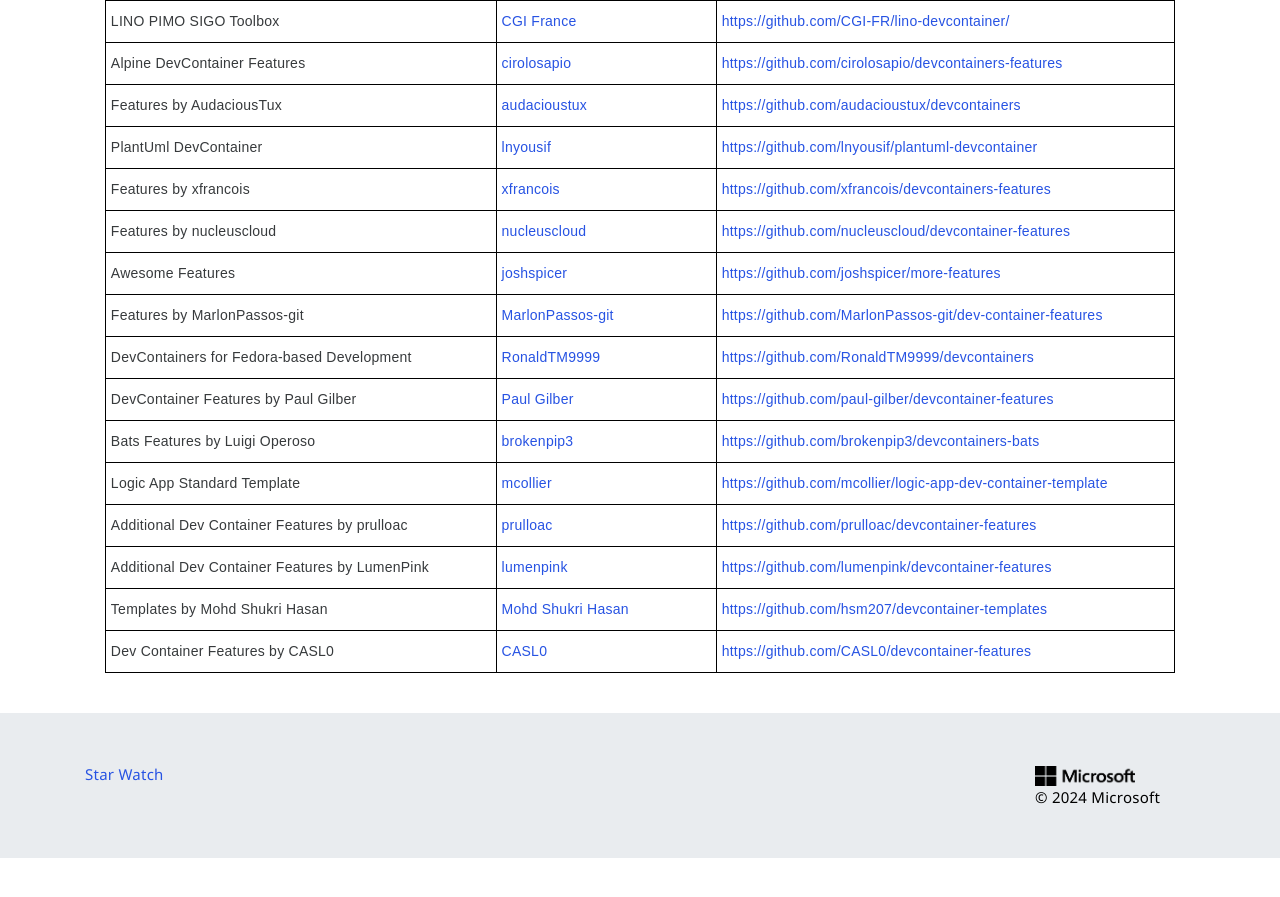
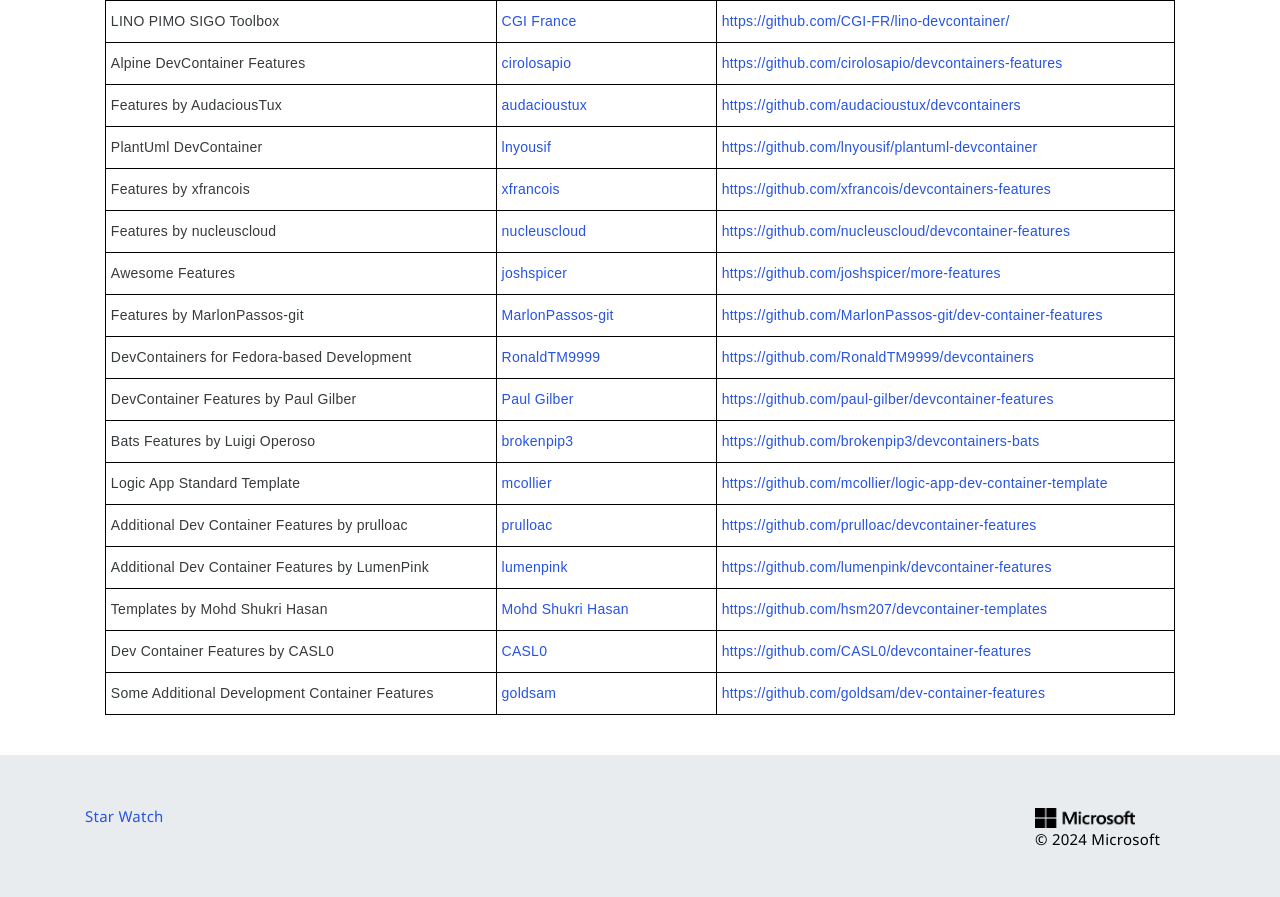
Before and after one commit to devcontainers/devcontainers.github.io, a Jekyll site: the page built from collections.html, in a window 1280 px wide and 900 px high, scrolled down 5122 px. Shown: the top 897 px of the window. Built offline with Jekyll 4.4.1, drawn with Linux system fonts in a browser that asks for light colours; nearby versions of some CDN libraries; comment, search, counter and statistics services are not loaded; before the commit the page ends 5980 px from its top, so only the background shows below that.

Commit message:
added goldsam's features repo to the index

```diff
--- a/_data/collection-index.yml
+++ b/_data/collection-index.yml
@@ -648,3 +648,8 @@
   contact: https://github.com/CASL0/devcontainer-features/issues
   repository: https://github.com/CASL0/devcontainer-features
   ociReference: ghcr.io/casl0/devcontainer-features
+- name: Some Additional Development Container Features
+  maintainer: goldsam
+  contact: https://github.com/goldsam/dev-container-features/issues
+  repository: https://github.com/goldsam/dev-container-features
+  ociReference: ghcr.io/goldsam/dev-container-features
```
